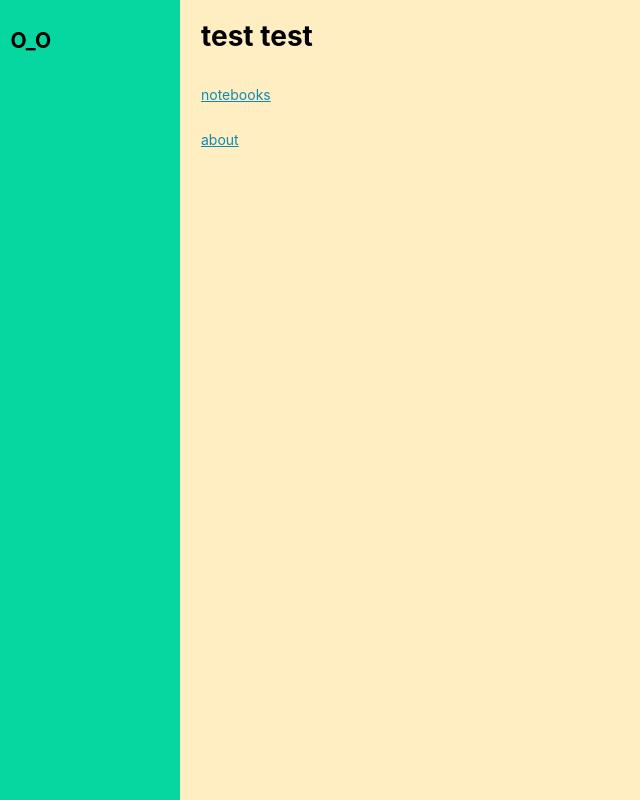
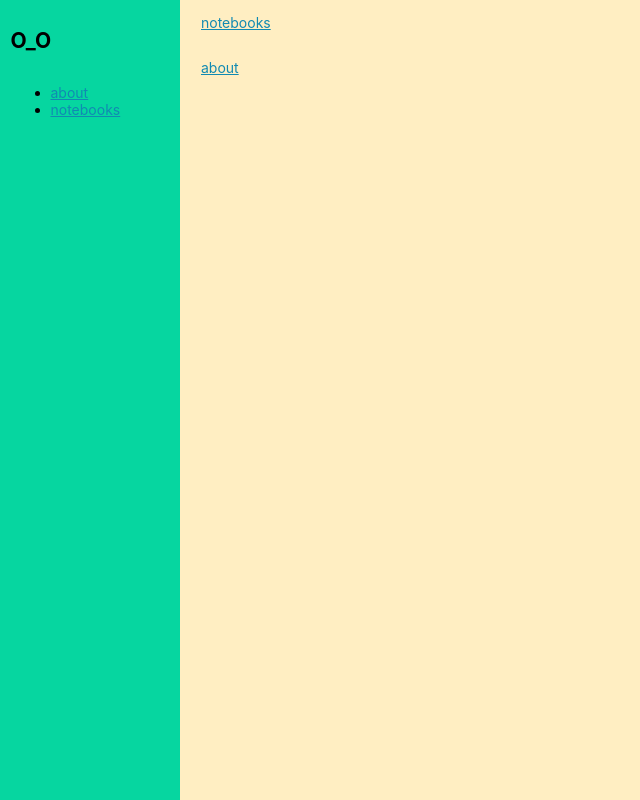
Before and after one commit to juniferd/rm-static, a Next.js app: page / in a window 1280 px wide. Shown: the whole page, without its empty margins (0-640 px from the left). Built offline with nearby package versions, Linux system fonts and the light colour scheme.

Commit message:
feat: sidebar links to about, notebooks

```diff
--- a/components/Sidebar/index.js
+++ b/components/Sidebar/index.js
@@ -1,4 +1,5 @@
 import styled from 'styled-components';
+import Link from '../Link';
 import {
   collapsedSidebarWidth,
   expandedSidebarWidth,
@@ -20,9 +21,19 @@ const Sidebar = ({
   collapsed,
   children,
   title,
+  links,
 }) => (
   <StyledSidebar collapsed={collapsed}>
     <h2>{title}</h2>
+    <ul>
+      {links.map(link => (
+        <li>
+          <Link href={link.href}>
+            {link.title}
+          </Link>
+        </li>
+      ))}
+    </ul>
     {children}
   </StyledSidebar>
 )
--- a/pages/_app.js
+++ b/pages/_app.js
@@ -2,11 +2,12 @@ import '../styles/globals.css';
 import { Main } from '../components/Container';
 import Sidebar from '../components/Sidebar';
 
-function MyApp({ Component, pageProps }) {
+function MyApp({ Component, pageProps, links }) {
   return (
     <>
       <Sidebar
         title="O_O"
+        links={links}
       />
       <Main>
         <Component {...pageProps} />
@@ -15,4 +16,15 @@ function MyApp({ Component, pageProps }) {
   )
 }
 
+MyApp.getInitialProps = (ctx) => {
+  const links = [
+    { title: 'about', href: '/about' },
+    { title: 'notebooks', href: '/notebooks' },
+  ];
+
+  return {
+    links,
+  };
+}
+
 export default MyApp
--- a/pages/index.js
+++ b/pages/index.js
@@ -8,7 +8,6 @@ export default function Home() {
         {/* TODO: fill this in */}
       </Head>
       <>
-        <h1>test test</h1>
         <p><Link href="/notebooks">notebooks</Link></p>
         <p><Link href="/about">about</Link></p>
       </>
--- a/pages/notebooks/index.js
+++ b/pages/notebooks/index.js
@@ -2,13 +2,13 @@ import fs from  'fs';
 import Link from '../../components/Link';
 import { NOTEBOOKS_DIR, getNotebookDirs } from '../../helpers';
 
-export default function Page ({ content }) {
+export default function Page ({ notebooks }) {
   return (
     <>
       <h1>Notebooks:</h1>
       <Link href="/">&larr;</Link>
       <ul>
-        {content.map(notebook => (
+        {notebooks.map(notebook => (
           <li><Link href={`/notebooks/${notebook}`}>{notebook}</Link></li>
         ))}
       </ul>
@@ -22,7 +22,7 @@ export async function getStaticProps() {
 
   return {
     props: {
-      content: NOTEBOOKS,
+      notebooks: NOTEBOOKS,
     },
   }
 }
```
